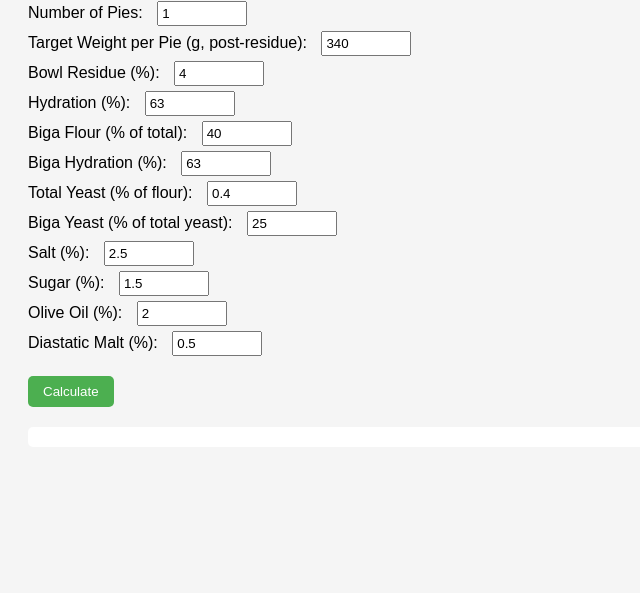
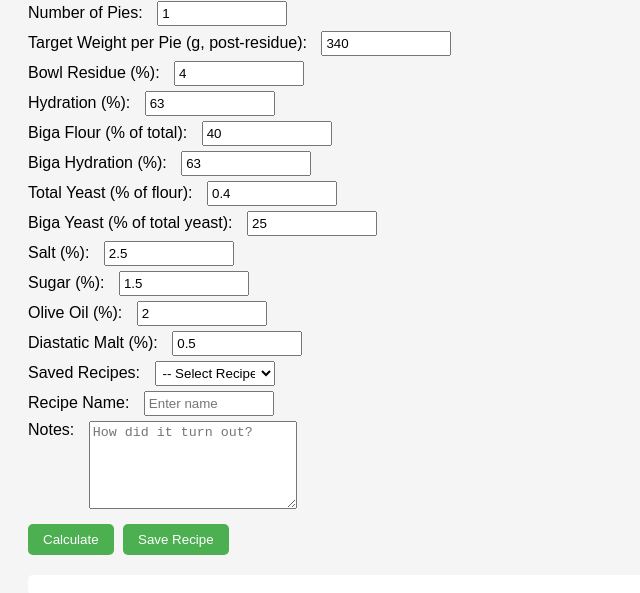
Before and after one commit to stevegiunta/PizzaCalc, a plain HTML site: page pizza_calc.html in a window 1280 px wide. Shown: the part 95-688 px from the top of the page, without its empty margins (0-640 px from the left). Drawn offline with Linux system fonts and the light colour scheme.

Commit message:
pizza_calc.html

```diff
--- a/pizza_calc.html
+++ b/pizza_calc.html
@@ -10,10 +10,11 @@
     body { font-family: Arial, sans-serif; padding: 20px; background: #f5f5f5; }
     h2 { color: #333; }
     label { display: block; margin: 5px 0; font-size: 16px; }
-    input { width: 80px; padding: 3px; margin-left: 10px; }
-    button { margin-top: 15px; padding: 8px 15px; background: #4CAF50; color: white; border: none; border-radius: 5px; cursor: pointer; }
+    input, select, textarea { width: 120px; padding: 3px; margin-left: 10px; }
+    button { margin: 10px 5px 0 0; padding: 8px 15px; background: #4CAF50; color: white; border: none; border-radius: 5px; cursor: pointer; }
     button:hover { background: #45a049; }
     #result { margin-top: 20px; font-size: 16px; line-height: 1.5; background: white; padding: 10px; border-radius: 5px; }
+    #notes { width: 200px; height: 80px; vertical-align: top; }
   </style>
 </head>
 <body>
@@ -30,7 +31,13 @@
   <label>Sugar (%): <input type="number" id="sugar" value="1.5" step="0.1"></label>
   <label>Olive Oil (%): <input type="number" id="oil" value="2" step="0.1"></label>
   <label>Diastatic Malt (%): <input type="number" id="malt" value="0.5" step="0.1"></label>
+  <label>Saved Recipes: <select id="recipeSelect" onchange="loadRecipe()">
+    <option value="">-- Select Recipe --</option>
+  </select></label>
+  <label>Recipe Name: <input type="text" id="recipeName" placeholder="Enter name"></label>
+  <label>Notes: <textarea id="notes" placeholder="How did it turn out?"></textarea></label>
   <button onclick="calculate()">Calculate</button>
+  <button onclick="saveRecipe()">Save Recipe</button>
   <div id="result"></div>
 
   <script>
@@ -39,6 +46,18 @@
         .then(() => console.log('Service Worker Registered'))
         .catch(err => console.log('Service Worker Failed', err));
     }
+
+    // Load saved recipes on start
+    window.onload = function() {
+      let recipes = JSON.parse(localStorage.getItem('pizzaRecipes')) || {};
+      let select = document.getElementById('recipeSelect');
+      for (let name in recipes) {
+        let option = document.createElement('option');
+        option.value = name;
+        option.text = name;
+        select.appendChild(option);
+      }
+    };
 
     function calculate() {
       let n = parseFloat(document.getElementById("numPies").value);
@@ -54,7 +73,7 @@
       let o = parseFloat(document.getElementById("oil").value) / 100;
       let m = parseFloat(document.getElementById("malt").value) / 100;
 
-      let totalW = w * n; // Total weight for all pies
+      let totalW = w * n;
       let preW = totalW / (1 - r);
       let totalP = 1 + h + s + su + o + m + y;
       let flour = preW / totalP;
@@ -62,7 +81,7 @@
       let water = flour * h;
       let yeast = flour * y;
       let bigaF = flour * bf;
-      if (n === 1 && Math.abs(bigaF - 80) < 5) bigaF = 80; // Snap to 80 g for 1 pie
+      if (n === 1 && Math.abs(bigaF - 80) < 5) bigaF = 80;
       let bigaW = bigaF * bh;
       let bigaY = yeast * by;
       let finalF = flour - bigaF;
@@ -96,6 +115,64 @@
       `;
       document.getElementById("result").innerHTML = result;
     }
+
+    function saveRecipe() {
+      let name = document.getElementById("recipeName").value.trim();
+      if (!name) {
+        alert("Please enter a recipe name!");
+        return;
+      }
+      let recipes = JSON.parse(localStorage.getItem('pizzaRecipes')) || {};
+      let inputs = {
+        numPies: document.getElementById("numPies").value,
+        targetWeight: document.getElementById("targetWeight").value,
+        residue: document.getElementById("residue").value,
+        hydration: document.getElementById("hydration").value,
+        bigaFlour: document.getElementById("bigaFlour").value,
+        bigaHydration: document.getElementById("bigaHydration").value,
+        totalYeast: document.getElementById("totalYeast").value,
+        bigaYeast: document.getElementById("bigaYeast").value,
+        salt: document.getElementById("salt").value,
+        sugar: document.getElementById("sugar").value,
+        oil: document.getElementById("oil").value,
+        malt: document.getElementById("malt").value,
+        notes: document.getElementById("notes").value
+      };
+      recipes[name] = inputs;
+      localStorage.setItem('pizzaRecipes', JSON.stringify(recipes));
+
+      let select = document.getElementById("recipeSelect");
+      if (!select.querySelector(`option[value="${name}"]`)) {
+        let option = document.createElement("option");
+        option.value = name;
+        option.text = name;
+        select.appendChild(option);
+      }
+      alert("Recipe '" + name + "' saved!");
+    }
+
+    function loadRecipe() {
+      let name = document.getElementById("recipeSelect").value;
+      if (!name) return;
+      let recipes = JSON.parse(localStorage.getItem('pizzaRecipes')) || {};
+      let recipe = recipes[name];
+      if (recipe) {
+        document.getElementById("numPies").value = recipe.numPies;
+        document.getElementById("targetWeight").value = recipe.targetWeight;
+        document.getElementById("residue").value = recipe.residue;
+        document.getElementById("hydration").value = recipe.hydration;
+        document.getElementById("bigaFlour").value = recipe.bigaFlour;
+        document.getElementById("bigaHydration").value = recipe.bigaHydration;
+        document.getElementById("totalYeast").value = recipe.totalYeast;
+        document.getElementById("bigaYeast").value = recipe.bigaYeast;
+        document.getElementById("salt").value = recipe.salt;
+        document.getElementById("sugar").value = recipe.sugar;
+        document.getElementById("oil").value = recipe.oil;
+        document.getElementById("malt").value = recipe.malt;
+        document.getElementById("notes").value = recipe.notes || "";
+        calculate(); // Recalculate with loaded values
+      }
+    }
   </script>
 </body>
 </html>
```
